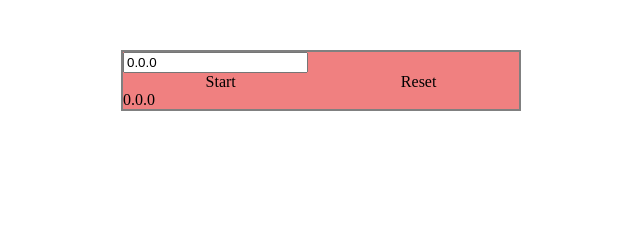
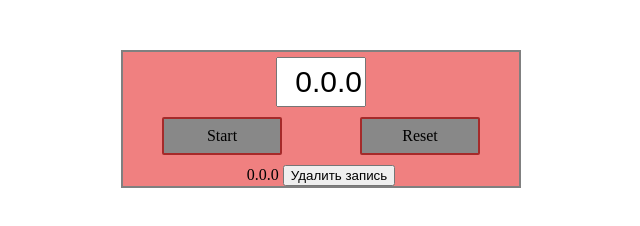
Before and after one commit to sskurochkin/OR_Media, a plain HTML site: page Homework_5/index.html in a window 1280 px wide. Both pictures are taken after a click on the element "Reset". Shown: the whole page, without its empty margins (319-959 px from the left). Drawn offline with Linux system fonts and the light colour scheme.

Commit message:
commit3: finished

```diff
--- a/Homework_5/index.html
+++ b/Homework_5/index.html
@@ -3,7 +3,7 @@
 <head>
     <meta charset="UTF-8">
     <meta name="viewport" content="width=device-width, initial-scale=1.0">
-    <title>Document</title>
+    <title>Secundomer</title>
     <link rel="stylesheet" href="style.css">
 </head>
 <body>
@@ -11,8 +11,8 @@
      <form action="" name="timer">
         <input type="text" name="display" value="">
          <div class="button-box">
-            <div value="" id="start">Start</div>
-            <div value="" id="reset">Reset</div>
+            <div class="btn" id="start">Start</div>
+            <div class="btn" id="reset">Reset</div>
         </div>
     </form>
 </div>
--- a/Homework_5/script.js
+++ b/Homework_5/script.js
@@ -8,7 +8,7 @@ var isGoing = true;
 document.timer.display.value = '0.0.0';
 
 
-
+//Старт/Стоп
 start.addEventListener('click', function(event){
     if (start.textContent == 'Start'){
         start.textContent = 'Stop';
@@ -18,7 +18,7 @@ start.addEventListener('click', function(event){
         start.textContent = 'Start';
     }
 });
-
+//Функция секундомера
 function goTime(){
     if (isGoing == true){
             if (milisec > 8) {
@@ -34,7 +34,7 @@ function goTime(){
         }
         document.timer.display.value = minutes + "." + seconds + "." + milisec;
 }
-
+//Запуск секундомера
 start.addEventListener('click', function(event){
     if (start.textContent == 'Stop'){
         IDint = setInterval(goTime, 100);
@@ -47,12 +47,25 @@ start.addEventListener('click', function(event){
     }
 });
 
-
+//Запись времени в историю и удаление строки из истории
 function writeTime(){
     var timeNow = document.createElement('p');
-    timeNow.innerHTML = document.timer.display.value;
-    box[0].appendChild(timeNow);
+    timeNow.innerHTML = document.timer.display.value + ' '
+    + '<button class="delete">Удалить запись</button>';
+    box[0].append(timeNow);
+
+    //удаление записей
+    var del = document.getElementsByClassName('delete');
+
+    for( let i = 0; i < del.length; i++){
+    del[i].addEventListener('click', function(){
+        this.parentElement.remove();
+
+    });
+    }
 }
+
+//Сброс секундомера
 reset.addEventListener('click', function(){
     writeTime();
 
@@ -61,4 +74,5 @@ reset.addEventListener('click', function(){
     milisec = 0;
     isGoing = false;
     document.timer.display.value = '0.0.0';
+    start.textContent = 'Start';
 });
--- a/Homework_5/style.css
+++ b/Homework_5/style.css
@@ -3,21 +3,43 @@
     box-sizing: border-box;
 }
 .container{
-    width: 400px;
     border: 2px solid grey;
     background-color: lightcoral;
     margin-top: 50px;
+    width: 400px;
+
+}
+form{
+    display: block;
+}
+input[type="text"]{
+    display: block;
+    margin: 5px auto;
+    height: 50px;
+    width: 90px;
+    text-align: right;
+    font-size: 30px;
 
 }
 .button-box{
     display: flex;
     justify-content: space-around;
+    margin: 10px auto;
 }
-button{
+.btn{
     display: inline-block;
     width: 120px;
-    height: 30px;
+    padding: 8px;
+    border: 2px solid brown;
+    text-align: center;
+    background-color: #888;
+    border-radius: 2px;
+    cursor: pointer;
 }
+.btn:hover{
+    background-color: rgb(207, 200, 200);
+}
+
 #display{
     width: 200px;
     height: 60px;
@@ -26,3 +48,7 @@ button{
     text-align: right;
     background-color: lightblue;
 }
+p{
+    display: block;
+    text-align: center;
+}
```
